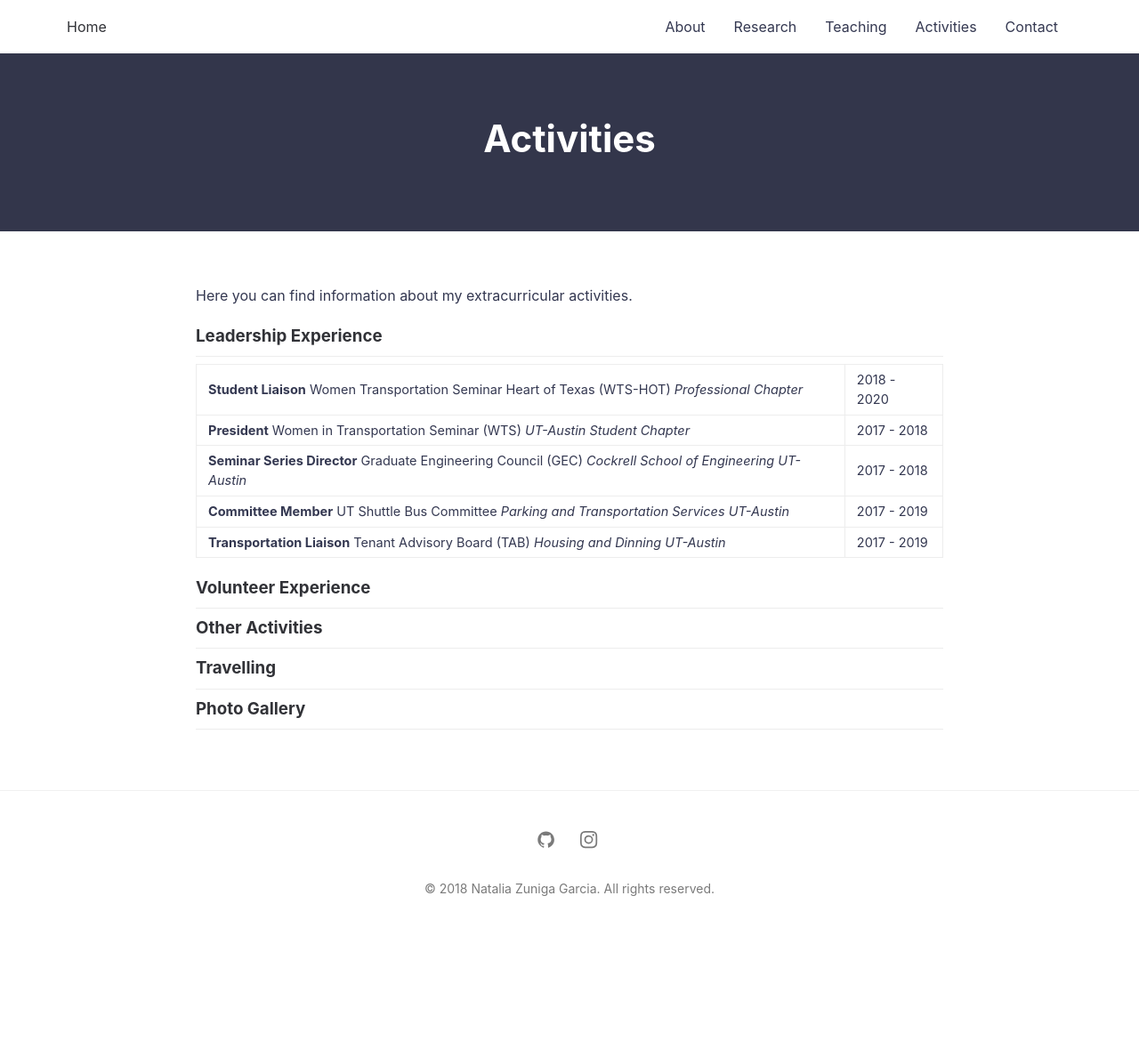
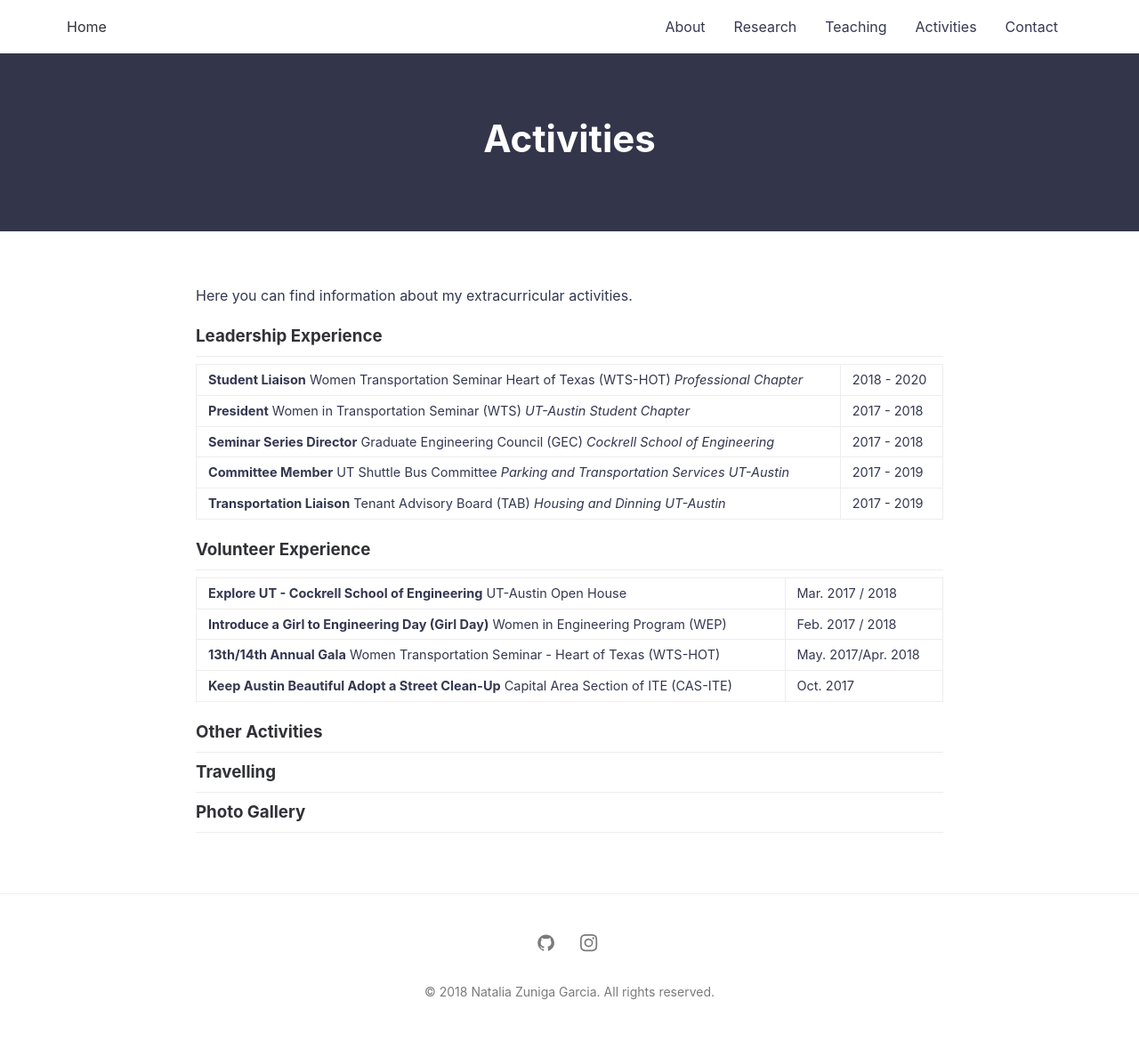
Before and after one commit to nzunigag/nzunigag.github.io, a Jekyll site: the page built from activities.md, in a window 1280 px wide. Shown: the whole page at 89% size. Built offline with Jekyll 4.4.1, drawn with Linux system fonts in a browser that asks for light colours; before the commit the page ends 1054 px from its top, so only the background shows below that.

Commit message:
Update activities.md

```diff
--- a/activities.md
+++ b/activities.md
@@ -11,12 +11,17 @@ ___
 
 <b>Student Liaison</b> Women Transportation Seminar Heart of Texas (WTS-HOT) <i>Professional Chapter</i> | 2018 - 2020 <br>
 <b>President</b> Women in Transportation Seminar (WTS) <i>UT-Austin Student Chapter</i> | 2017 - 2018 <br>
-<b>Seminar Series Director</b> Graduate Engineering Council (GEC) <i>Cockrell School of Engineering UT-Austin</i> | 2017 - 2018 <br>
+<b>Seminar Series Director</b> Graduate Engineering Council (GEC) <i>Cockrell School of Engineering</i> | 2017 - 2018 <br>
 <b>Committee Member</b> UT Shuttle Bus Committee <i>Parking and Transportation Services UT-Austin</i> | 2017 - 2019 <br>
 <b>Transportation Liaison</b> Tenant Advisory Board (TAB) <i>Housing and Dinning UT-Austin</i> | 2017 - 2019 <br>
 
 ### Volunteer Experience
 ___
+
+<b>Explore UT - Cockrell School of Engineering</b> UT-Austin Open House | Mar. 2017 / 2018 <br>
+<b>Introduce a Girl to Engineering Day (Girl Day)</b> Women in Engineering Program (WEP) | Feb. 2017 / 2018 <br>
+<b>13th/14th Annual Gala</b> Women Transportation Seminar - Heart of Texas (WTS-HOT) | May. 2017/Apr. 2018 <br>
+<b>Keep Austin Beautiful Adopt a Street Clean-Up</b> Capital Area Section of ITE (CAS-ITE) | Oct. 2017 <br>
 
 ### Other Activities
 ___
```
